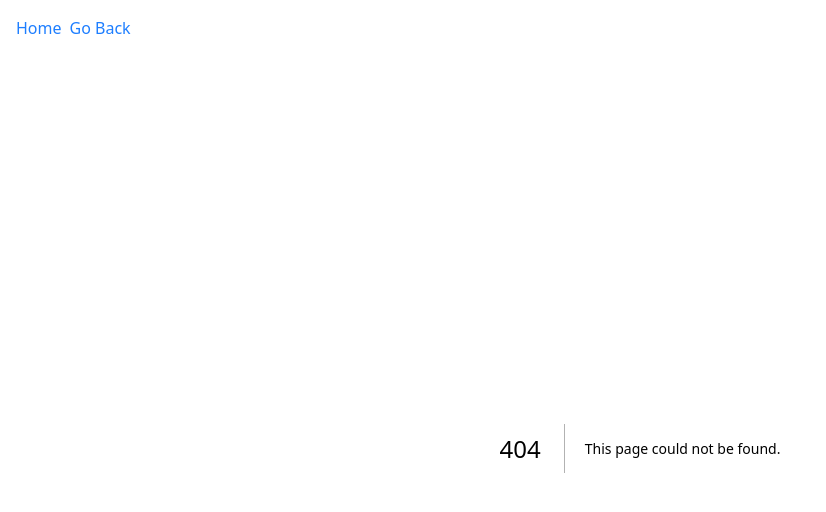
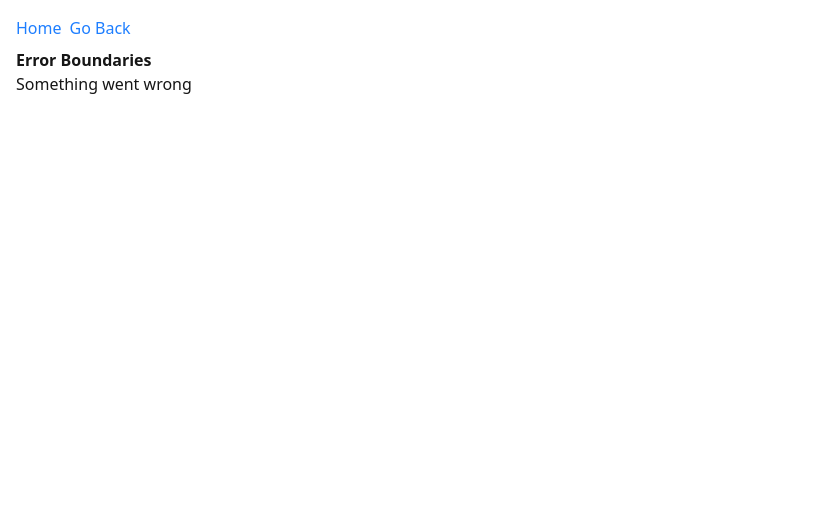
Before and after one commit to emanuelefavero/react-typescript, a Next.js app: page /error-boundaries in a window 1280 px wide. Before the commit this address had no page. Shown: the top 512 px of the page, without its empty margins (0-826 px from the left). Built offline with nearby package versions, Linux system fonts and the light colour scheme.

Commit message:
feat: add /error-boundaries

```diff
--- a/package.json
+++ b/package.json
@@ -13,6 +13,7 @@
     "next": "15.4.6",
     "react": "^19.1.1",
     "react-dom": "^19.1.1",
+    "react-error-boundary": "^6.0.0",
     "tailwind-merge": "^3.3.1"
   },
   "devDependencies": {
--- /dev/null
+++ b/src/app/error-boundaries/BuggyComponent.tsx
@@ -0,0 +1,4 @@
+export default function Component() {
+  throw new Error('Intentional render error')
+  return <div>This should never render</div>
+}
--- /dev/null
+++ b/src/app/error-boundaries/Component.tsx
@@ -0,0 +1,12 @@
+'use client'
+
+import { ErrorBoundary } from 'react-error-boundary'
+import BuggyComponent from './BuggyComponent'
+
+export default function Component() {
+  return (
+    <ErrorBoundary fallback={<div>Something went wrong</div>}>
+      <BuggyComponent />
+    </ErrorBoundary>
+  )
+}
--- /dev/null
+++ b/src/app/error-boundaries/page.tsx
@@ -0,0 +1,10 @@
+import Component from './Component'
+
+export default function Page() {
+  return (
+    <>
+      <h1>Error Boundaries</h1>
+      <Component />
+    </>
+  )
+}
--- a/src/app/page.tsx
+++ b/src/app/page.tsx
@@ -69,6 +69,9 @@ export default function Home() {
         <li>
           <Link href='/context'>Context</Link>
         </li>
+        <li>
+          <Link href='/error-boundaries'>Error Boundaries</Link>
+        </li>
       </ul>
     </>
   )
```
Also changed, not shown: 1 other file (tests, documents, lock files or other folders).
